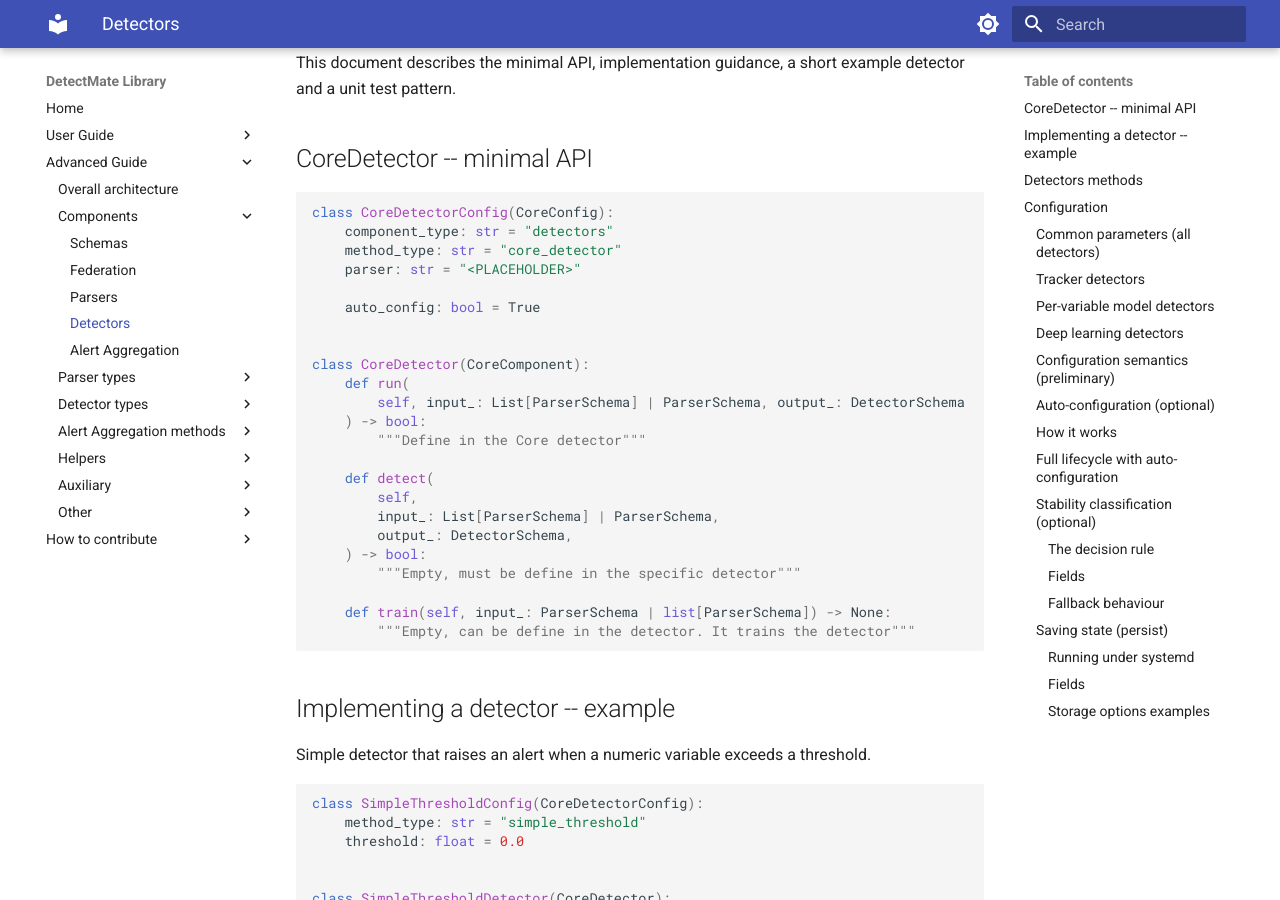
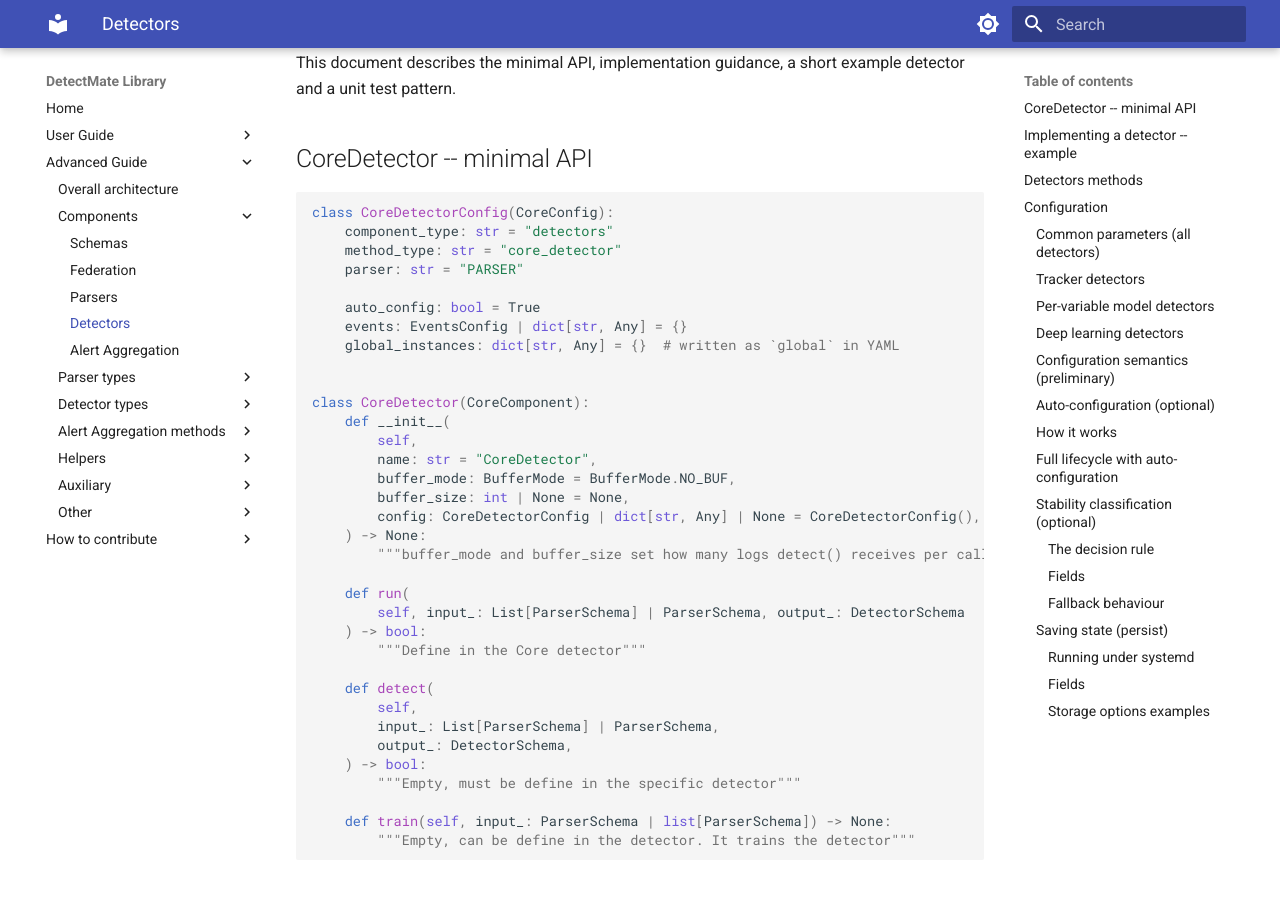
Before and after one commit to ait-detectmate/DetectMateLibrary, an MkDocs documentation site: the page built from docs/detectors.md, in a window 1280 px wide and 900 px high, scrolled down 340 px. Built offline with MkDocs 1.6.1 and Material for MkDocs 9.7.7, drawn with Linux system fonts in a browser that asks for light colours; some of the changed text lies outside the part shown.

Commit message:
correct detector snippet!

````diff
--- a/docs/detectors.md
+++ b/docs/detectors.md
@@ -18,12 +18,23 @@ This document describes the minimal API, implementation guidance, a short exampl
 class CoreDetectorConfig(CoreConfig):
     component_type: str = "detectors"
     method_type: str = "core_detector"
-    parser: str = "<PLACEHOLDER>"
+    parser: str = "PARSER"
 
     auto_config: bool = True
+    events: EventsConfig | dict[str, Any] = {}
+    global_instances: dict[str, Any] = {}  # written as `global` in YAML
 
 
 class CoreDetector(CoreComponent):
+    def __init__(
+        self,
+        name: str = "CoreDetector",
+        buffer_mode: BufferMode = BufferMode.NO_BUF,
+        buffer_size: int | None = None,
+        config: CoreDetectorConfig | dict[str, Any] | None = CoreDetectorConfig(),
+    ) -> None:
+        """buffer_mode and buffer_size set how many logs detect() receives per call."""
+
     def run(
         self, input_: List[ParserSchema] | ParserSchema, output_: DetectorSchema
     ) -> bool:
@@ -144,7 +155,7 @@ detectors:
             - pos: 0  # location of an unnamed variable from the log message
               name: var1  # name of variable (arbitrary)
           header_variables:
-            - pos: level  # location of a named variable (defined in log_format of parser)
+            - pos: Level  # name of a field in the parser's log_format (case-sensitive: <Level> -> Level)
     global:  # define global instance for new_value_detector similar to "events"
       global_instance1:  # define instance name
         header_variables:  # same logic as header_variables in "events"
@@ -247,7 +258,8 @@ The two neural detectors ([DeepLog](detectors/deeplog.md), [LogBERT](detectors/l
 pid=<*> uid=<*> auid=<*> ses=<*> msg='op=<*> acct=<*> exe=<*> hostname=<*> addr=<*> terminal=<*> res=<*>'
 ```
 
-`pos: 0` captures `pid=`, `pos: 6` captures `exe=`, etc.
+`pos: 0` captures the value after `pid=` (for example `10125`), `pos: 6` the value after
+`exe=` (for example `"/usr/sbin/cron"`), and so on.
 
 **`header_variables[].pos`**  --  A named field from the log format string (e.g., `Type`, `Time`, `Content`) rather than a wildcard position.
 
````
